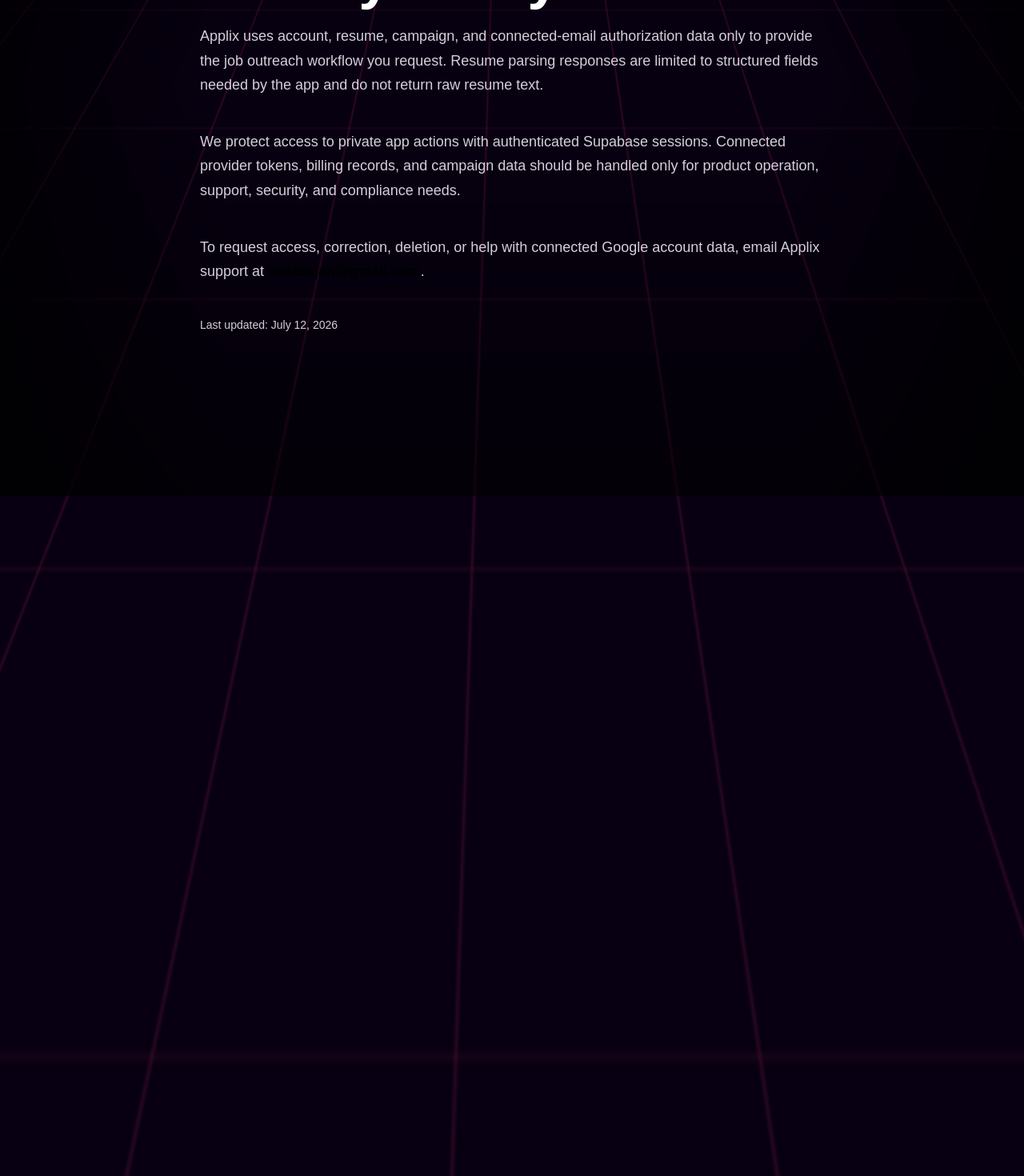
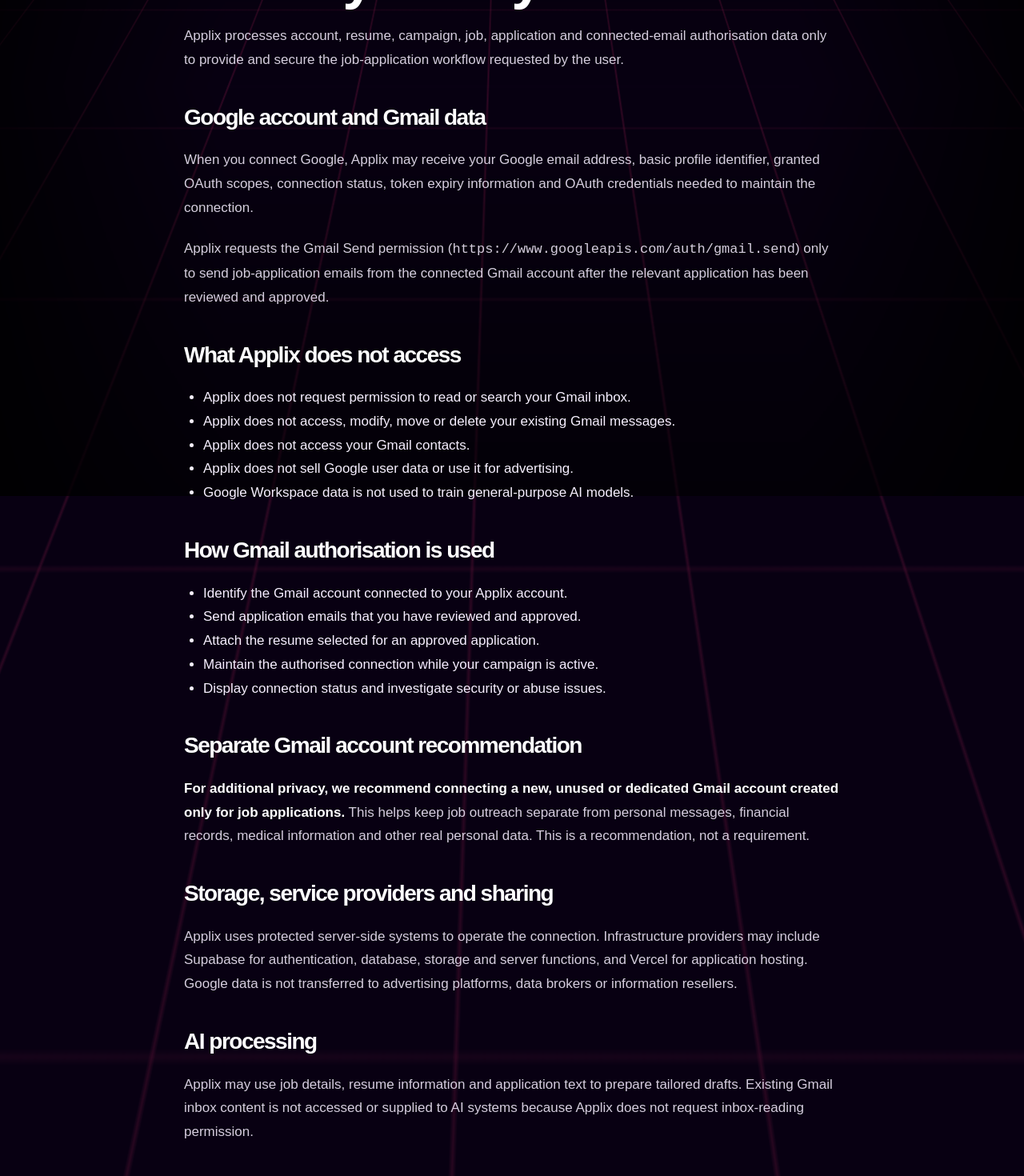
Before and after one commit to Calsie-ai/Calsie, a Next.js app in the folder frontend/: page /privacy in a window 1280 px wide. Shown: the part 180-1650 px from the top of the page at 80% size. Before the commit the page ends 800 px from the top, so only its background shows below. Built offline with nearby package versions, Linux system fonts and the light colour scheme.

Commit message:
Expand Gmail and Google data privacy disclosure

```diff
--- a/frontend/app/privacy/page.tsx
+++ b/frontend/app/privacy/page.tsx
@@ -11,7 +11,7 @@ const shellStyle = {
 } as const;
 
 const contentStyle = {
-  maxWidth: "780px",
+  maxWidth: "820px",
   margin: "0 auto",
   display: "grid",
   gap: "22px",
@@ -24,6 +24,10 @@ const linkStyle = {
   textDecorationThickness: "2px",
 } as const;
 
+const headingStyle = { margin: "18px 0 0", fontSize: "28px", lineHeight: 1.2 } as const;
+const textStyle = { margin: 0, fontSize: "17px", lineHeight: 1.75 } as const;
+const listStyle = { margin: 0, paddingLeft: "24px", fontSize: "17px", lineHeight: 1.75 } as const;
+
 export default function PrivacyPage() {
   return (
     <main style={shellStyle}>
@@ -33,17 +37,49 @@ export default function PrivacyPage() {
           <p style={{ margin: "0 0 10px", color: "#FE818D", fontWeight: 900, letterSpacing: ".12em", textTransform: "uppercase" }}>Privacy</p>
           <h1 style={{ margin: 0, fontSize: "clamp(38px, 8vw, 72px)", lineHeight: 1 }}>Privacy Policy</h1>
         </div>
-        <p style={{ fontSize: "18px", lineHeight: 1.7 }}>
-          Applix uses account, resume, campaign, and connected-email authorization data only to provide the job outreach workflow you request.
-          Resume parsing responses are limited to structured fields needed by the app and do not return raw resume text.
-        </p>
-        <p style={{ fontSize: "18px", lineHeight: 1.7 }}>
-          We protect access to private app actions with authenticated Supabase sessions. Connected provider tokens, billing records, and campaign data should be handled only for product operation, support, security, and compliance needs.
-        </p>
-        <p style={{ fontSize: "18px", lineHeight: 1.7 }}>
-          To request access, correction, deletion, or help with connected Google account data, email Applix support at{" "}
-          <a href={`mailto:${SUPPORT_EMAIL}`} style={linkStyle}>{SUPPORT_EMAIL}</a>.
-        </p>
+
+        <p style={textStyle}>Applix processes account, resume, campaign, job, application and connected-email authorisation data only to provide and secure the job-application workflow requested by the user.</p>
+
+        <h2 style={headingStyle}>Google account and Gmail data</h2>
+        <p style={textStyle}>When you connect Google, Applix may receive your Google email address, basic profile identifier, granted OAuth scopes, connection status, token expiry information and OAuth credentials needed to maintain the connection.</p>
+        <p style={textStyle}>Applix requests the Gmail Send permission (<code>https://www.googleapis.com/auth/gmail.send</code>) only to send job-application emails from the connected Gmail account after the relevant application has been reviewed and approved.</p>
+
+        <h2 style={headingStyle}>What Applix does not access</h2>
+        <ul style={listStyle}>
+          <li>Applix does not request permission to read or search your Gmail inbox.</li>
+          <li>Applix does not access, modify, move or delete your existing Gmail messages.</li>
+          <li>Applix does not access your Gmail contacts.</li>
+          <li>Applix does not sell Google user data or use it for advertising.</li>
+          <li>Google Workspace data is not used to train general-purpose AI models.</li>
+        </ul>
+
+        <h2 style={headingStyle}>How Gmail authorisation is used</h2>
+        <ul style={listStyle}>
+          <li>Identify the Gmail account connected to your Applix account.</li>
+          <li>Send application emails that you have reviewed and approved.</li>
+          <li>Attach the resume selected for an approved application.</li>
+          <li>Maintain the authorised connection while your campaign is active.</li>
+          <li>Display connection status and investigate security or abuse issues.</li>
+        </ul>
+
+        <h2 style={headingStyle}>Separate Gmail account recommendation</h2>
+        <p style={textStyle}><strong>For additional privacy, we recommend connecting a new, unused or dedicated Gmail account created only for job applications.</strong> This helps keep job outreach separate from personal messages, financial records, medical information and other real personal data. This is a recommendation, not a requirement.</p>
+
+        <h2 style={headingStyle}>Storage, service providers and sharing</h2>
+        <p style={textStyle}>Applix uses protected server-side systems to operate the connection. Infrastructure providers may include Supabase for authentication, database, storage and server functions, and Vercel for application hosting. Google data is not transferred to advertising platforms, data brokers or information resellers.</p>
+
+        <h2 style={headingStyle}>AI processing</h2>
+        <p style={textStyle}>Applix may use job details, resume information and application text to prepare tailored drafts. Existing Gmail inbox content is not accessed or supplied to AI systems because Applix does not request inbox-reading permission.</p>
+
+        <h2 style={headingStyle}>Retention, revocation and deletion</h2>
+        <p style={textStyle}>Google authorisation information may be retained while the Gmail connection remains active and as necessary for operation, security and legal compliance. You may revoke Applix access from your Google Account permissions. You may also request access, correction or deletion by contacting Applix support.</p>
+
+        <h2 style={headingStyle}>Google API Limited Use</h2>
+        <p style={textStyle}>Applix&apos;s use and transfer of information received from Google APIs will adhere to the Google API Services User Data Policy, including the Limited Use requirements.</p>
+
+        <h2 style={headingStyle}>Contact</h2>
+        <p style={textStyle}>For privacy questions, Google-account assistance, access, correction or deletion requests, email <a href={`mailto:${SUPPORT_EMAIL}`} style={linkStyle}>{SUPPORT_EMAIL}</a>.</p>
+
         <p style={{ fontSize: "14px", lineHeight: 1.6 }}>Last updated: July 12, 2026</p>
       </section>
     </main>
```
